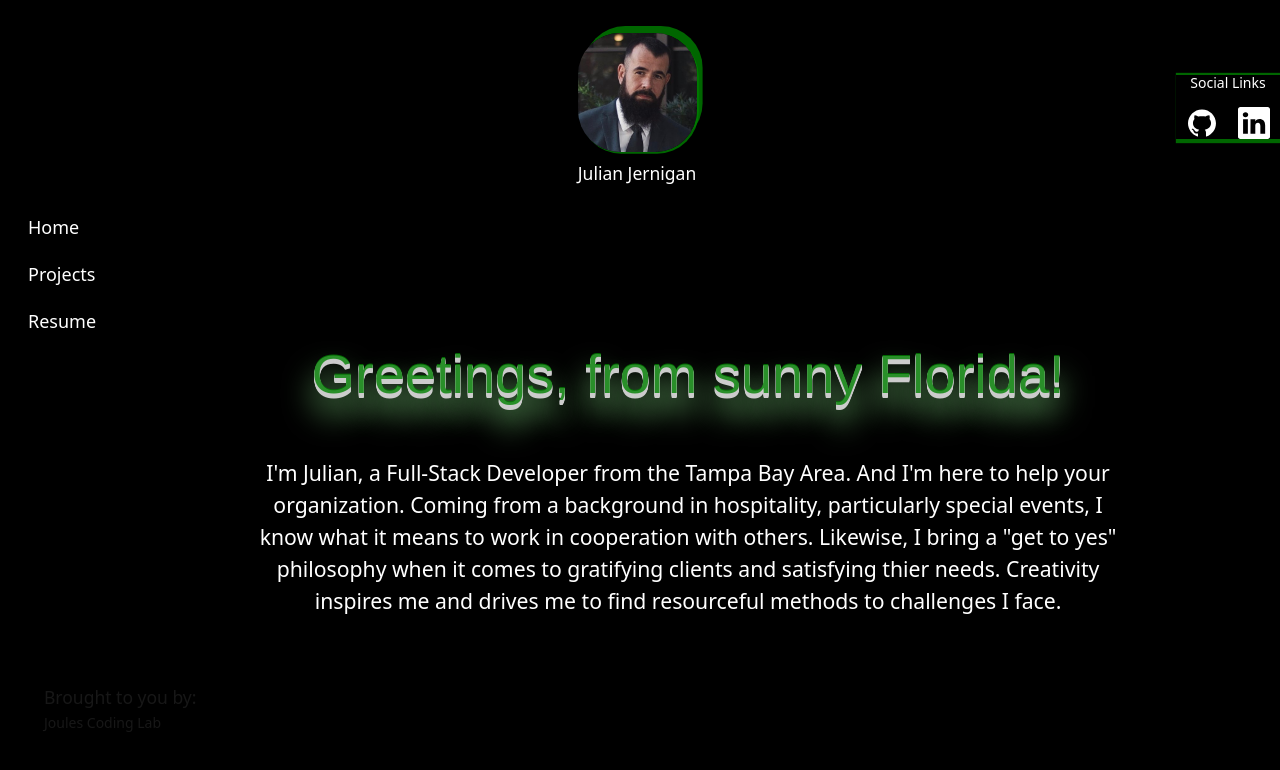
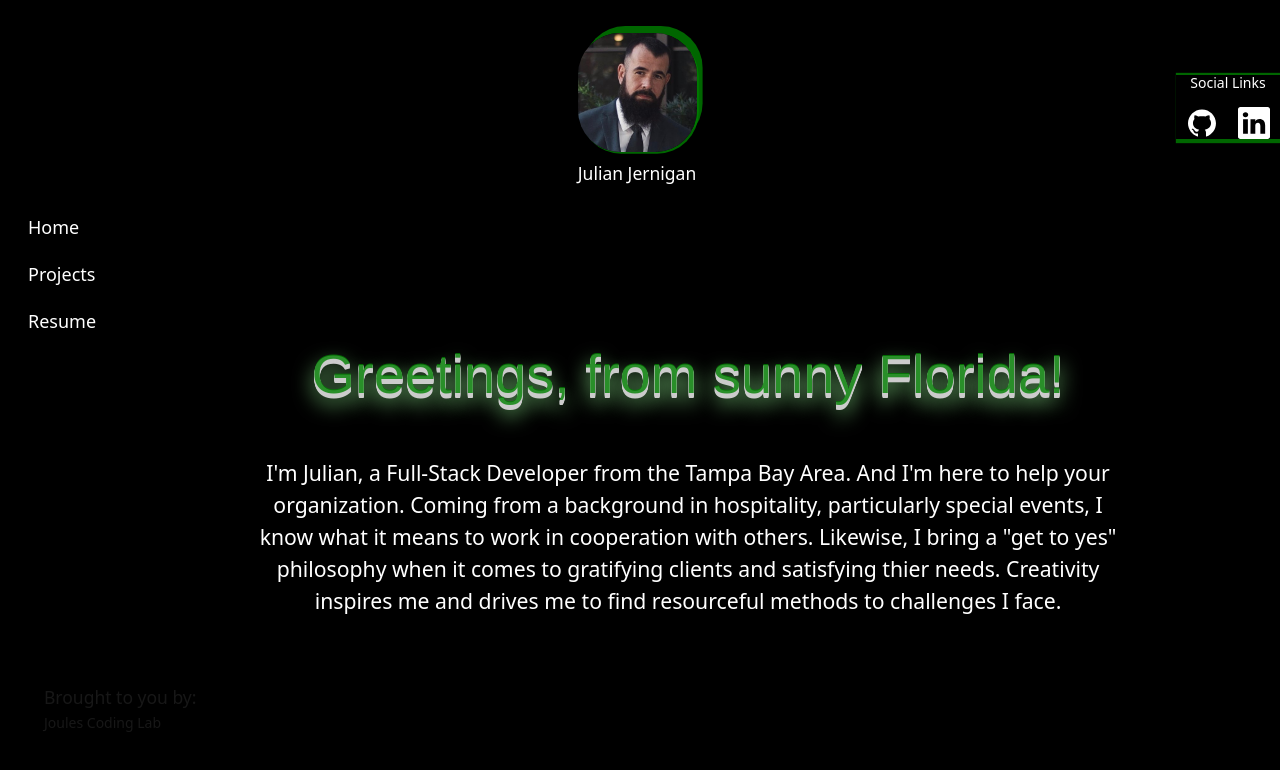
Before and after one commit to Job85/my-portfolio, a React (Create React App) app: page / in a window 1280 px wide. Shown: the top 770 px of the page. Built offline with nearby package versions, Linux system fonts and the light colour scheme.

Commit message:
toned down glow on greeting

```diff
--- a/src/pages/About.js
+++ b/src/pages/About.js
@@ -25,7 +25,7 @@ const H3 = styled.h3`
         0 2px 0 #ccc, 0 2.5px 0 #ccc,
         0 3px 0 #ccc, 0 3.5px 0 #ccc,
         0 4px 0 #ccc, 0 4.5px 0 #ccc,
-        0 20px 30px rgba(153, 255, 153, 5);
+        0 10px 20px rgba(153, 255, 153, 1);
 `
 const Paragraph = styled.p`
     margin-top: 3.125rem;
```
